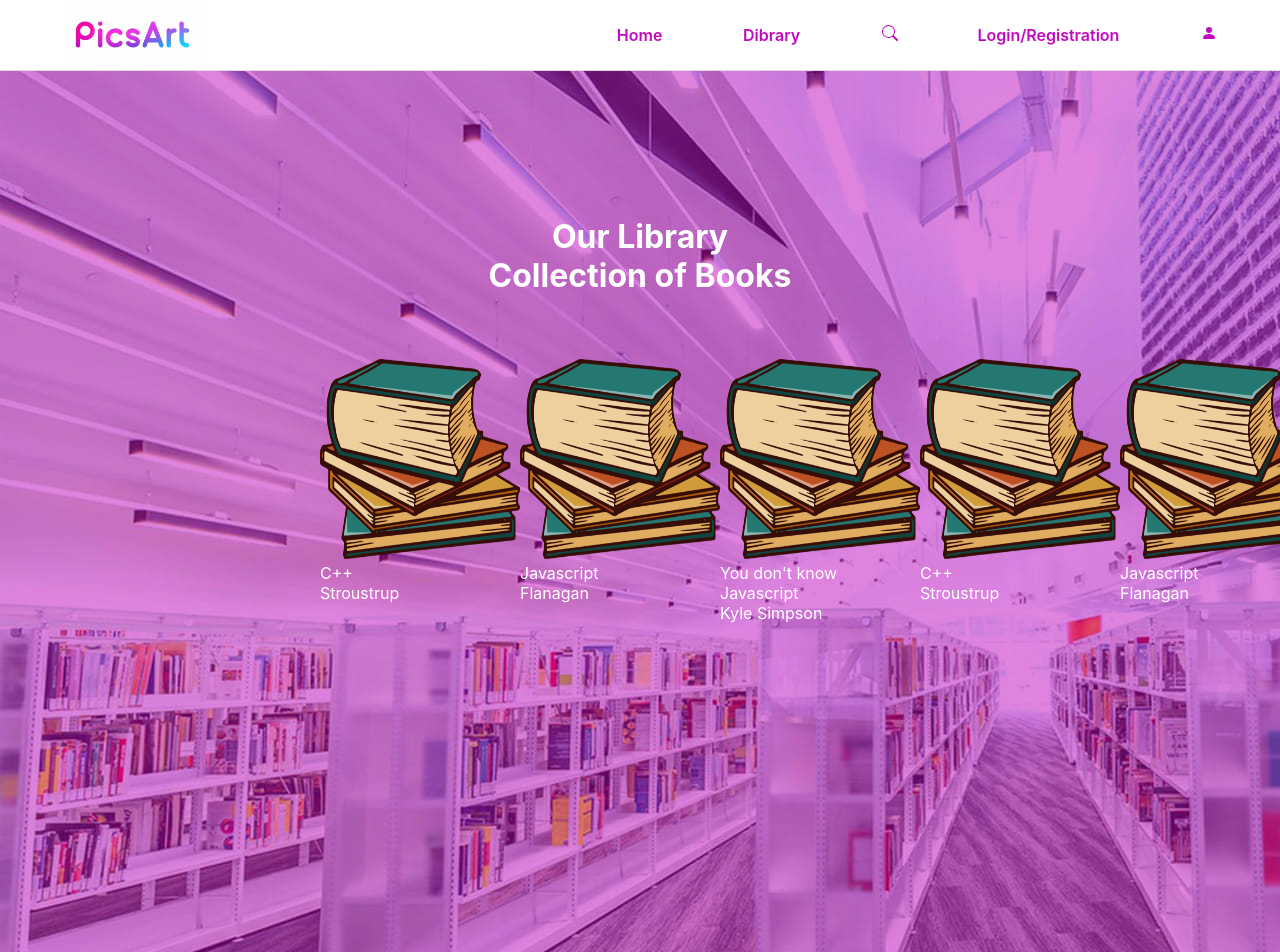
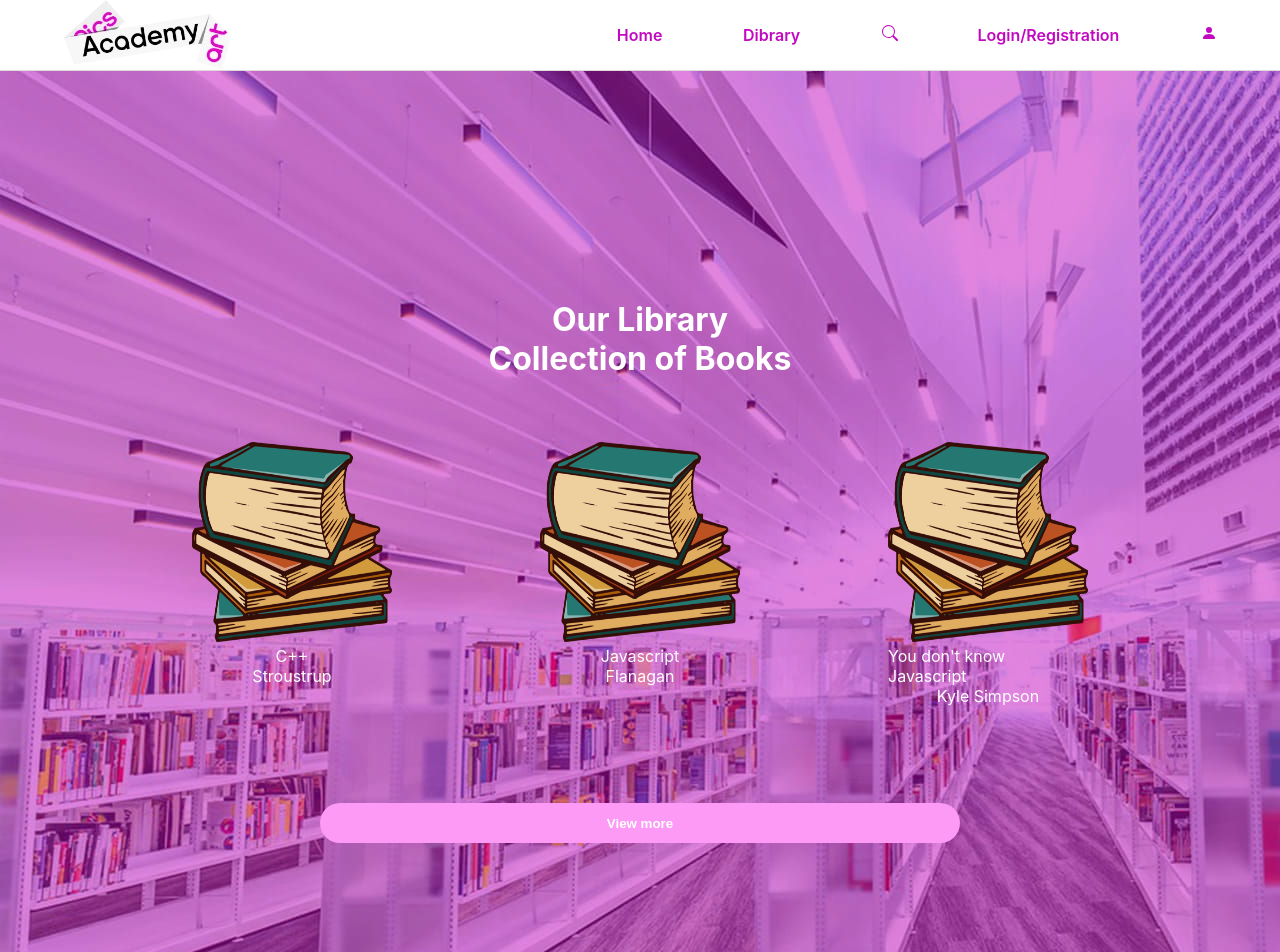
Before and after one commit to LuizaAv/Library, a React (Create React App) app: page / in a window 1280 px wide. Shown: the top 952 px of the page. Built offline with nearby package versions, Linux system fonts and the light colour scheme.

Commit message:
added pegination functionality in home page and some other corrections

```diff
--- a/src/components/layouts/main.css
+++ b/src/components/layouts/main.css
@@ -1,18 +1,21 @@
+
 
 
 
 .libraryPic{
     opacity: 0.5;
+    background-repeat: repeat-x;
 }
 
 .mainComponentContainer{
     position: relative;
     width: 100%;
+    min-height: 250vh;
 }
 
 .contentContainerOfMain{
     position: absolute;
-    top: 20%;
+    top: 15%;
     display: flex;
     flex-direction: column;
     color: #ffffff;
@@ -25,9 +28,38 @@
 
 .booksRange{
     display: flex;
-    flex-direction: row;
-    width: 50%;
+    flex-direction: column;
+    width: 70%;
     margin: auto;
     margin-top: 5%;
-    justify-content: space-between ;
+    justify-content: space-between;
 }
+
+.aRange{
+    display: flex;
+    flex-direction: row;
+    justify-content: space-between;
+    margin-bottom: 8%;
+    transition: 0.8s ease-out 200ms;
+}
+
+.viewMoreBtn{
+    margin: auto;
+    margin-top: 7%;
+    margin-bottom: 5%;
+    height: 40px;
+    width: 50%;
+    border: none;
+    outline: none;
+    border-radius: 20px;
+    background-color: #fc9af6;
+    color: #ffffff;
+    font-weight: 800;
+    transition: 0.8s ease-out 200ms;
+}
+
+.viewMoreBtn:hover{
+    background-color: #ffffff;
+    color: #C209C1;
+    transition: 0.8s ease-out 200ms;
+}
--- a/src/components/layouts/main.js
+++ b/src/components/layouts/main.js
@@ -1,54 +1,89 @@
-
-
 import "./main.css";
-import libraryPicture from "../../images/library1.jpg"
+import libraryPicture from "../../images/library1.jpg";
 import Book from "../partials/book";
-
+import { useState } from "react";
 
 const books = [
   {
     title: "C++",
-        author: "Stroustrup"
+    author: "Stroustrup",
   },
   {
     title: "Javascript",
-        author: "Flanagan"
+    author: "Flanagan",
   },
   {
     title: "You don't know Javascript",
-        author: "Kyle Simpson"
+    author: "Kyle Simpson",
   },
   {
     title: "C++",
-        author: "Stroustrup"
+    author: "Stroustrup",
   },
   {
     title: "Javascript",
-        author: "Flanagan"
+    author: "Flanagan",
   },
   {
     title: "You don't know Javascript",
-        author: "Kyle Simpson"
+    author: "Kyle Simpson",
+  },
+  {
+    title: "C++",
+    author: "Stroustrup",
+  },
+  {
+    title: "Javascript",
+    author: "Flanagan",
+  },
+  {
+    title: "You don't know Javascript",
+    author: "Kyle Simpson",
+  },
+];
+
+
+
+export default function Main() {
+  const [start, setStart] = useState(0)
+  const [displayedBooks, setDisplayedBooks] = useState(books.slice(0, 3));
+  const [check, setCheck] = useState(false)
+
+  const handleClick = () => {
+    if (start + 3 < books.length) {
+      const newStart = start + 3;
+      const newBooks = books.slice(newStart, newStart + 3);
+      setStart(newStart);
+      setDisplayedBooks([...displayedBooks, ...newBooks]);
+    }else{
+      setCheck(true)
     }
-]
+  };
 
-export default function Main(){
-    return(
+  const bookChunks = [];
+  for (let i = 0; i < displayedBooks.length; i += 3) {
+    bookChunks.push(displayedBooks.slice(i, i + 3));
+  }
+
+  return (
     <div className="mainComponentContainer">
-            <img src = {libraryPicture} alt = "libraryPicture" className = "libraryPic"/>
+      <img src={libraryPicture} alt="libraryPicture" className="libraryPic" />
       <div className="contentContainerOfMain">
         <h1>Our Library</h1>
         <h1>Collection of Books</h1>
           <div className="booksRange">
+            {bookChunks.map((chunk, index) => (
+              <div key={index} className="aRange">
+                {chunk.map((book, idx) => (
+                  <Book key={idx} bookInfo={book} />
+                ))}
+              </div>
+            ))}
+          </div>
         {
-                        books.map((item) =>{
-                            return(
-                                <Book bookInfo = {item} />
-                            )
-                        })
+          !check && <button onClick={handleClick} className="viewMoreBtn">View more</button>
         }
       </div>
     </div>
-        </div>
-    )
+  );
 }
--- a/src/components/partials/book.css
+++ b/src/components/partials/book.css
@@ -1,5 +1,3 @@
-
-
 
 
 .bookContainer{
@@ -15,4 +13,5 @@
 .description{
     display: flex;
     flex-direction: column;
+    align-items: center;
 }
--- a/src/components/partials/footer.css
+++ b/src/components/partials/footer.css
@@ -4,16 +4,17 @@
 
 .footerMainContainer{
     /*position: fixed;*/
-    height: 200px;
+    height: 170px;
     width: 100%;
     margin-top: -5px;
+    padding-bottom: 5px;
     background-color: #ffffff;
     border-top: 1px solid rgb(223, 219, 21);
     /*bottom: 0;*/
 }
 
 .footerSecondContainer{
-    margin-top: 2%;
+    margin-top: 1%;
     display: flex;
     flex-direction: row;
     justify-content: space-between;
--- a/src/components/partials/navbar.js
+++ b/src/components/partials/navbar.js
@@ -1,5 +1,5 @@
 import "./navbar.css"
-import logo from "../../images/logo.jpeg"
+import logo from "../../images/logo.png"
 import { BsSearch } from "react-icons/bs"
 import { BsFillPersonFill } from "react-icons/bs";
 import { Link } from "react-router-dom"
```
Also changed, not shown: src/images/logo .webp (added), src/images/logo.png (added). Lines whose indentation alone changed are shown as unchanged.
